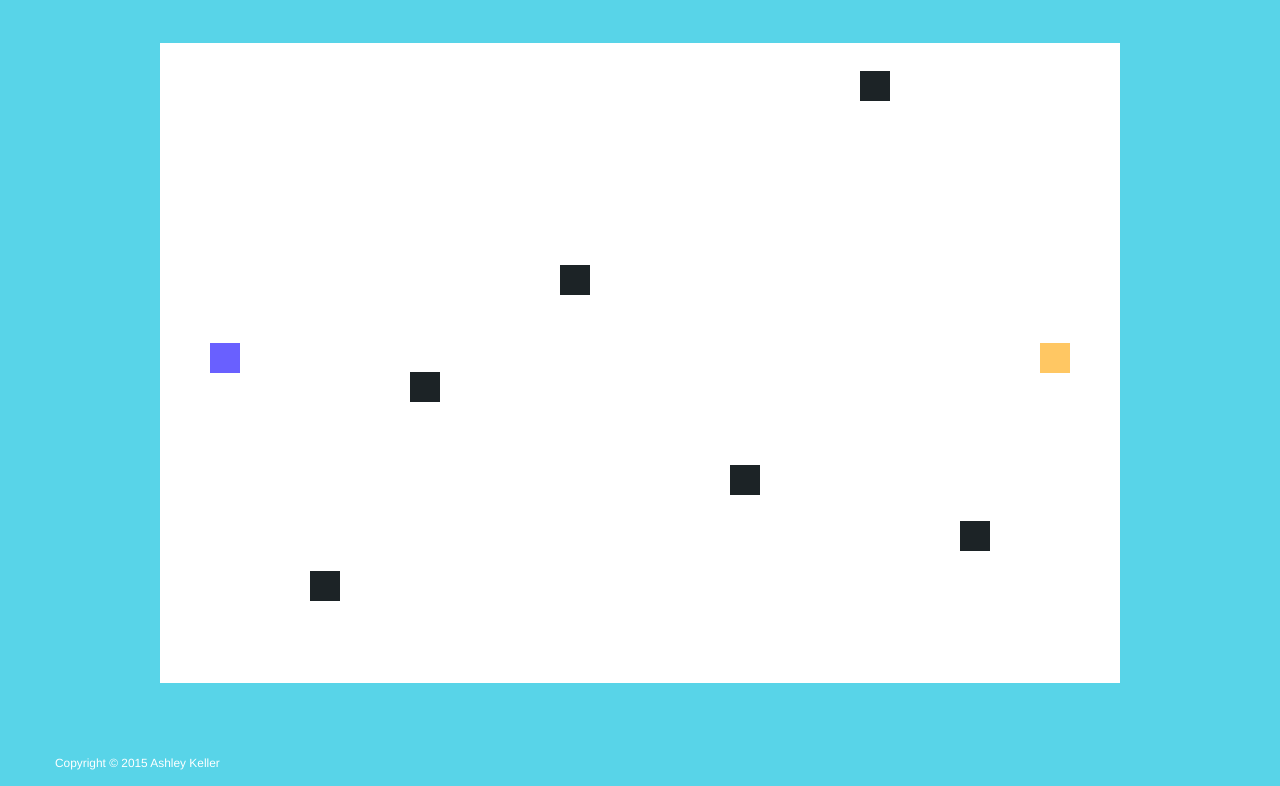
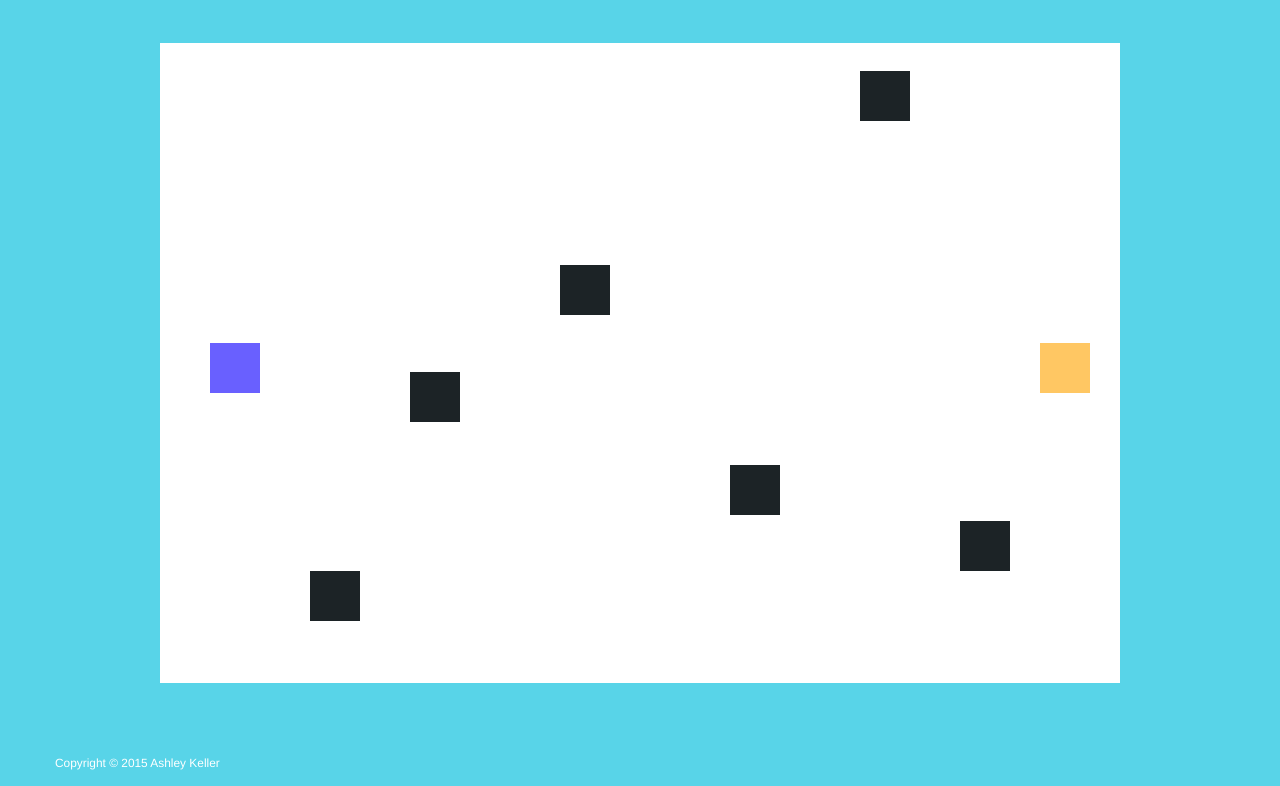
Before and after one commit to Sulaiman001/monster-candy, a website: page index.html in a window 1280 px wide. Shown: the part 77-863 px from the top of the page. Drawn offline with Linux system fonts and the light colour scheme; files that its build step writes are made by us from their sources.

```diff
--- a/js/src/main.js
+++ b/js/src/main.js
@@ -4,48 +4,51 @@
     var GAME_WIDTH = 960;
     var GAME_HEIGHT = 640;
 
+    var enemyWidth = 50;
+    var enemyHeight = 50;
+
     //enemies
     var enemies = [
         {
             x: 150, //x coordinate
             y: 50, //y coordinate
-            w: 30, //width property
-            h: 30, //height property
+            w: enemyWidth, //width property
+            h: enemyHeight, //height property
             speedY: 2 //speed in Y
             },
         {
             x: 250, //x coordinate
             y: 550, //y coordinate
-            w: 30, //width property
-            h: 30, //height property
+            w: enemyWidth, //width property
+            h: enemyHeight, //height property
             speedY: 1 //speed in Y
             },
         {
             x: 400, //x coordinate
             y: 400, //y coordinate
-            w: 30, //width property
-            h: 30, //height property
+            w: enemyWidth, //width property
+            h: enemyHeight, //height property
             speedY: -2 //speed in Y
             },
         {
             x:570, //x coordinate
             y: 200, //y coordinate
-            w: 30, //width property
-            h: 30, //height property
+            w: enemyWidth, //width property
+            h: enemyHeight, //height property
             speedY: -2 //speed in Y
             },
         {
             x: 700, //x coordinate
             y: 550, //y coordinate
-            w: 30, //width property
-            h: 30, //height property
+            w: enemyWidth, //width property
+            h: enemyHeight, //height property
             speedY: 2 //speed in Y
             },
         {
             x: 800, //x coordinate
             y: 100, //y coordinate
-            w: 30, //width property
-            h: 30, //height property
+            w: enemyWidth, //width property
+            h: enemyHeight, //height property
             speedY: 2 //speed in Y
             }
         ]
@@ -54,8 +57,8 @@
     var player = {
             x: 50, //x coordinate
             y: 300, //y coordinate
-            w: 30, //width property
-            h: 30, //height property
+            w: 50, //width property
+            h: 50, //height property
             speedX: 2, //speed in X
             isMoving: false
     }
@@ -64,8 +67,8 @@
     var goal = {
             x: 880, //x coordinate
             y: 300, //y coordinate
-            w: 30, //width property
-            h: 30, //height property
+            w: 50, //width property
+            h: 50, //height property
     }
 
     //set levels
```
Also changed, not shown: reference.html (+10 -8 lines), images/bomb.png (added), js/dist/concatenated-files.js, 1 other file.
